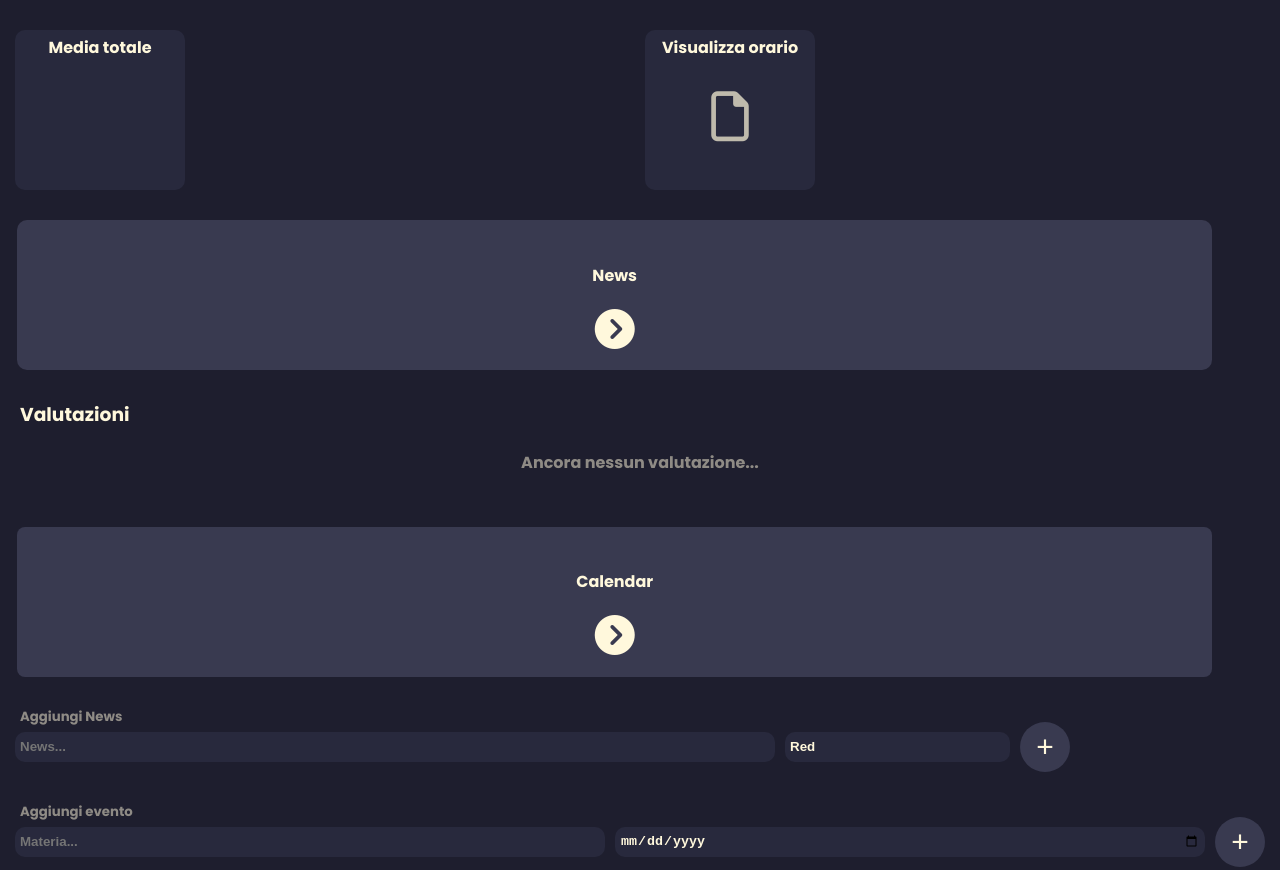
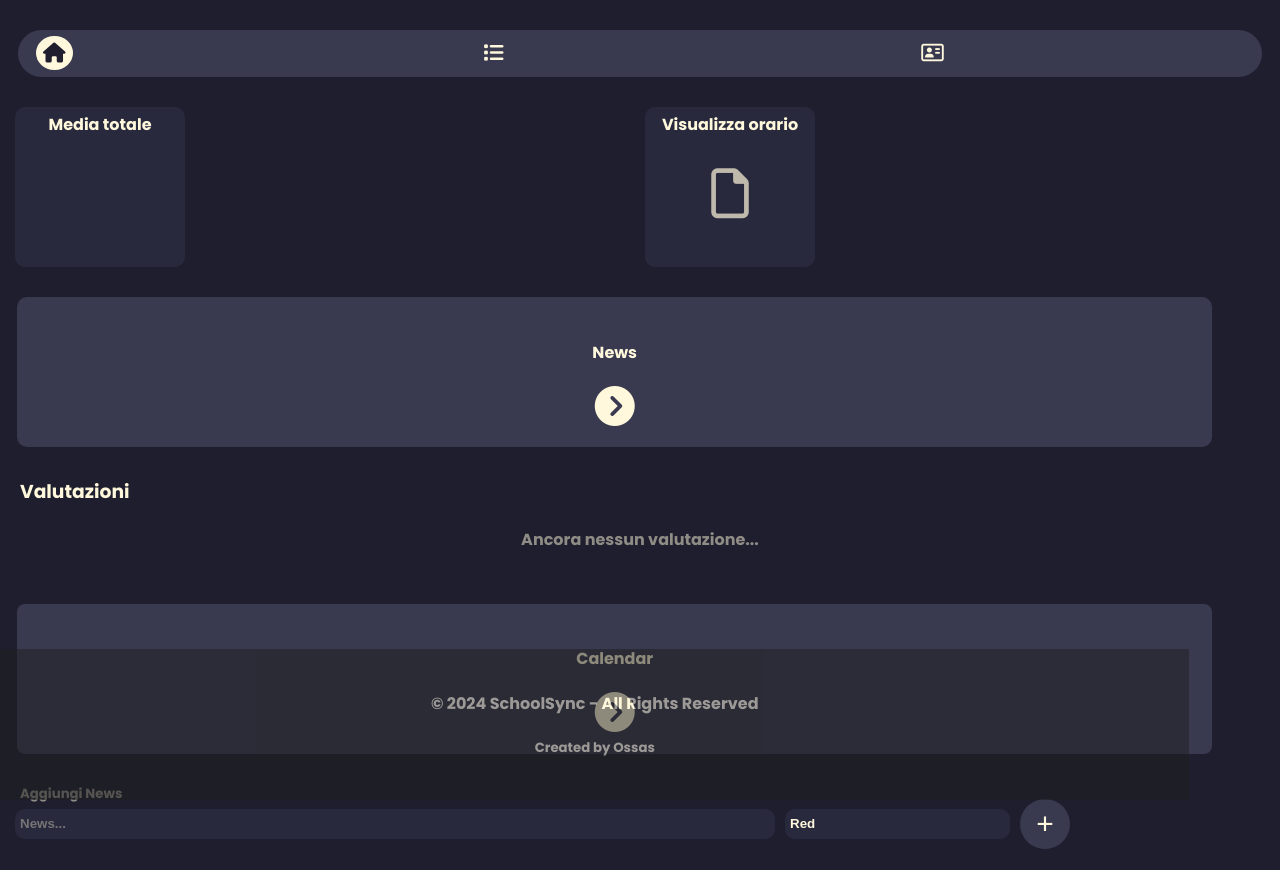
Before and after one commit to nt-ossas/schoolsync, a plain HTML site: page index.html in a window 1280 px wide. Shown: the top 870 px of the page. Drawn offline with Linux system fonts and the light colour scheme.

Commit message:
foooter + abt

```diff
--- a/index.html
+++ b/index.html
@@ -17,6 +17,11 @@
     <link rel="stylesheet" href="style.css">
 </head>
 <body>
+    <nav>
+        <a href="https://nt-ossas.github.io/schoolsync"><i class="fa-solid fa-house on"></i></a>
+        <a href="schoolsync/materie"><i class="fa-solid fa-list"></i></a>
+        <a href="schoolsync/about"><i class="fa-regular fa-address-card"></i></a>
+    </nav>
     <div class="grid-duo">
         <!--- media -->
         <div class="box">
@@ -121,5 +126,9 @@
             <button type="submit" onclick="add()" class="add"></button>
         </div> -->
     </div>
+    <footer>
+        <h4>&copy; 2024 SchoolSync - All Rights Reserved</h4>
+        <h5>Created by Ossas</h5>
+    </footer>
 </body>
 </html>
--- a/style.css
+++ b/style.css
@@ -211,3 +211,48 @@ h5.avviso{
     border-bottom-left-radius: 0px;
     border-top-left-radius: 10px;
 }
+nav{
+    margin-bottom: 30px;
+    margin-inline: 3px;
+    background-color: #393A50;
+    padding: 10px;
+    padding-inline: 25px;
+    border-radius: 25px;
+    display: flex;
+    gap: 35%;
+    padding-top: 12px;
+}
+nav a i{
+    color: cornsilk;
+    font-size: 20px !important;
+}
+nav a i.on{
+    color: #1E1E2E;
+    background-color: cornsilk;
+    padding: 7px;
+    margin: -7px;
+    border-radius: 50%;
+}
+footer{
+    position: absolute;
+    bottom: 0;
+    left: 0;
+    width: 89.8%;
+    text-align: center;
+    color: cornsilk;
+    opacity: .5;
+    background-color: #1E1E1E;
+    padding: 20px;
+}
+hr{
+    margin-block: 25px;
+}
+.description h5 a {
+    color: #4A90E2;
+}
+.description h4{
+    margin: 0 !important;
+}
+.description{
+    margin-inline: 5px;
+}
```
Also changed, not shown: about.html (added, +37 -0 lines).
